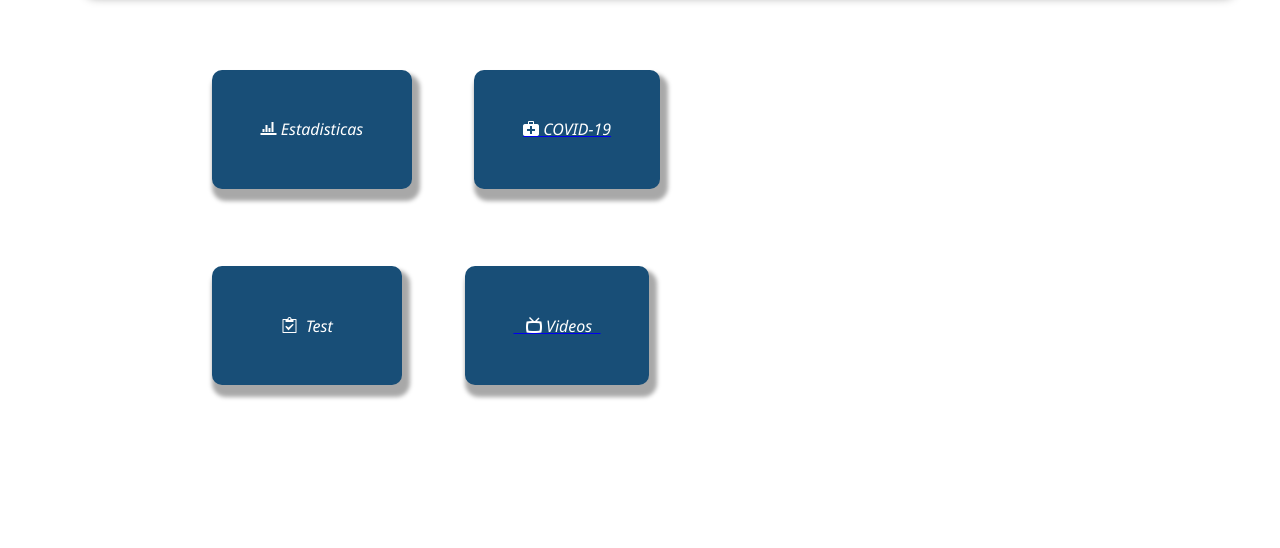
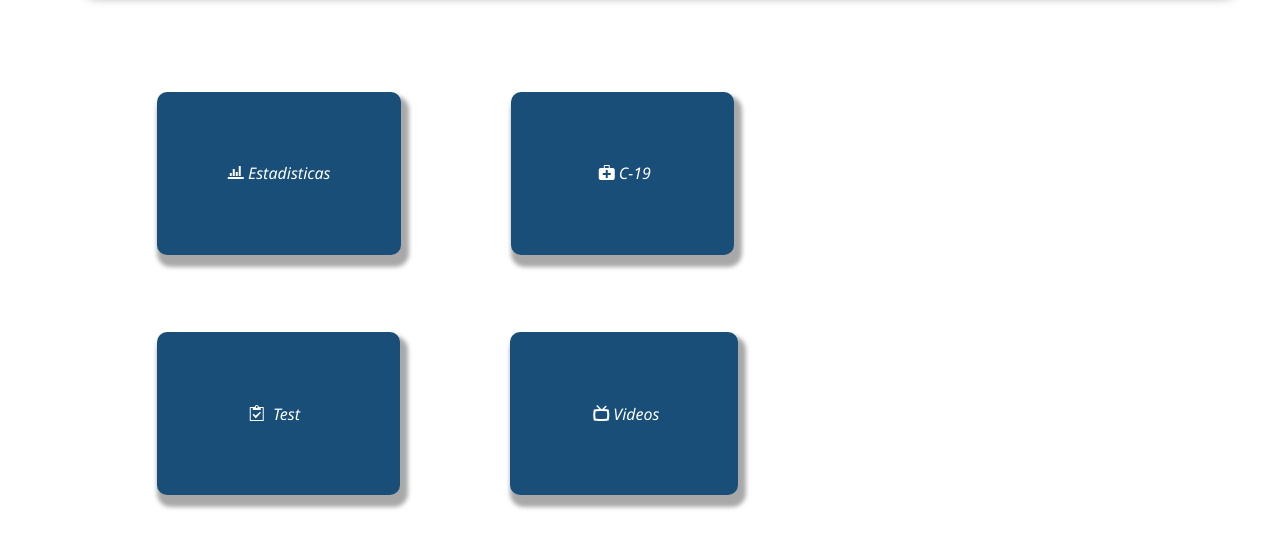
Before and after one commit to BrianOrihuelaP/cordovaAPP-COVID19, a website: page MyApp/www/pages/bienvenido.html in a window 1280 px wide. Shown: the part 654-1202 px from the top of the page. Before the commit the page ends 1116 px from the top, so only its background shows below. Drawn offline with Linux system fonts and the light colour scheme; files whose address does not match are found by name.

Commit message:
Fix vista principal botones v1.1.0

```diff
--- a/MyApp/www/css/estilos.css
+++ b/MyApp/www/css/estilos.css
@@ -72,7 +72,7 @@ header nav ul :hover{
 }
 
 .cajas{
-    margin: 6% 12%;
+    margin: 6% 4%;
 }
 
 .cajas h3{
@@ -83,14 +83,14 @@ header nav ul :hover{
 }
 
 .caja1 , .caja2{
-    padding: 5%;
+    padding: 6%;
     display: inline-block;
     align-items: center;
     border-radius: 10px;
     background-color: #184e77;
     box-shadow: 4px 8px 4px 4px rgba(0, 0, 0, 0.342);
     transition: all 0.25s ease;
-    margin-left: 6%;
+    margin-left: 9%;
 }
 
 .caja1:hover , .caja2:hover{
@@ -98,17 +98,17 @@ header nav ul :hover{
     color: black;
 }
 
-@media (max-width: 384px) {
+@media (max-width: 380px) {
 
 .caja1 , .caja2{
-    padding: 3%;
+    padding: 5%;
 }
 
 }
 
-@media (max-width: 336px) {
+@media (max-width: 350px) {
     .caja1 , .caja2{
-        padding: 2%;
+        padding: 4%;
     }
 
     .cajas h3{
--- a/MyApp/www/pages/bienvenido.html
+++ b/MyApp/www/pages/bienvenido.html
@@ -39,7 +39,7 @@
   <br><br><br>
   <section class="home">
     <video class="videoWelcome" playsinline style="pointer-events: none" src="../img/inicioVid.mp4" autoplay loop></video>
-
+    <br><br>
     <section class="cajas">
 
       <div class="caja1">
@@ -49,8 +49,8 @@
       </div>
 
       <div class="caja2">
-        <a href="./acercaDe.html">
-          <h3><span class="icon-aid-kit"></span>&nbsp;COVID-19</h3>
+        <a href="./acercaDe.html" style="text-decoration: none;">
+          <h3>&nbsp;&nbsp;&nbsp;&nbsp;<span class="icon-aid-kit"></span>&nbsp;C-19&nbsp;&nbsp;&nbsp;</h3>
         </a>
       </div>
     </section>
@@ -59,12 +59,12 @@
 
       <div class="caja1">
         <a href="./test.html" style="text-decoration: none;">
-        <h3>&nbsp;&nbsp;&nbsp;&nbsp;&nbsp;<span class="icon-clipboard"></span>&nbsp;&nbsp;Test&nbsp;&nbsp;&nbsp;&nbsp;&nbsp;</h3>
+        <h3>&nbsp;&nbsp;&nbsp;&nbsp;&nbsp;<span class="icon-clipboard"></span>&nbsp;&nbsp;Test&nbsp;&nbsp;&nbsp;&nbsp;&nbsp;&nbsp;&nbsp;</h3>
       </a>
       </div>
 
       <div class="caja2">
-        <a href="https://www.youtube.com/results?search_query=covid+19">
+        <a href="https://www.youtube.com/results?search_query=covid+19" style="text-decoration: none;">
           <h3>&nbsp;&nbsp;&nbsp;<span class="icon-tv"></span>&nbsp;Videos&nbsp;&nbsp;</h3>
         </a>
       </div>
```
Also changed, not shown: MyApp/www/img/inicioPanel.png (deleted).
